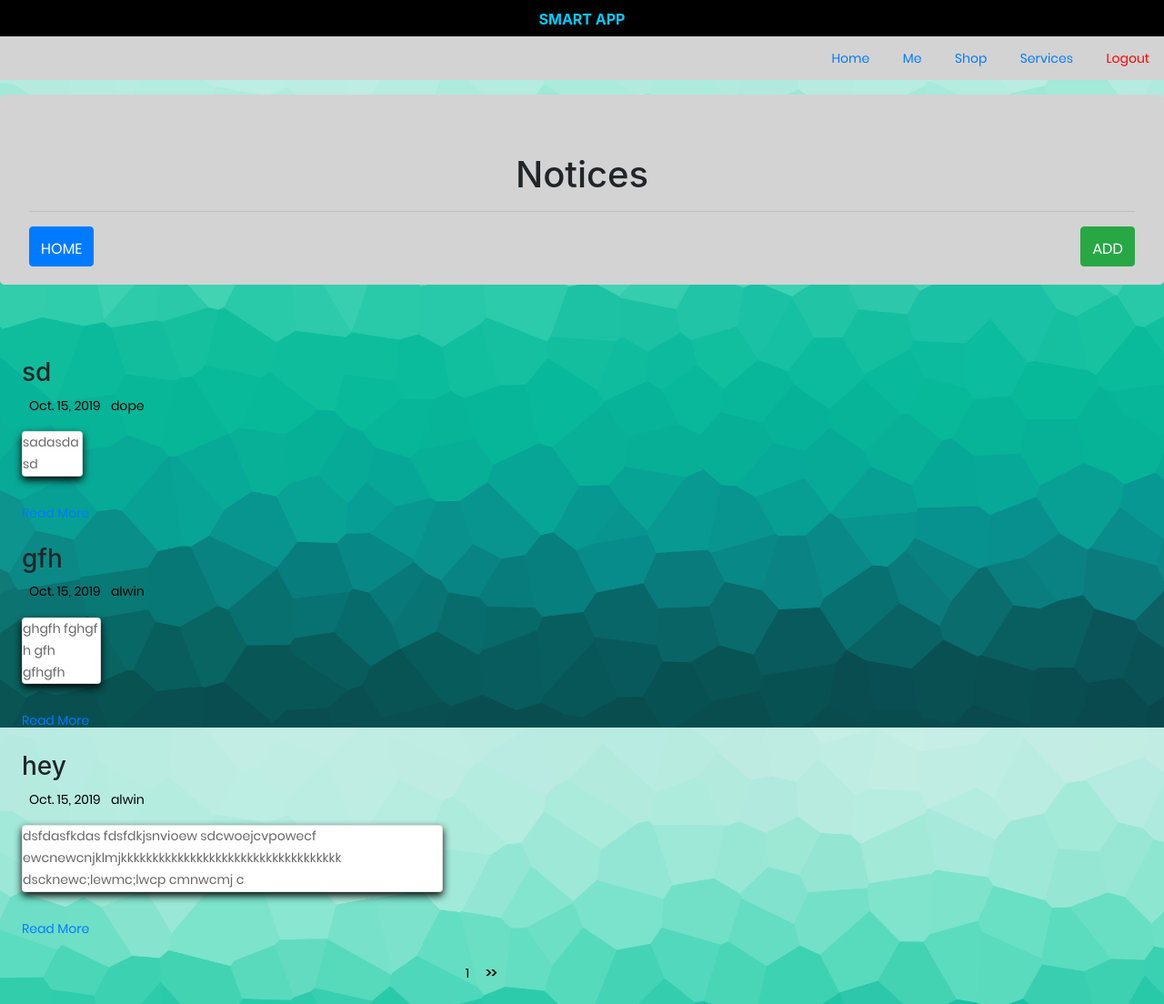
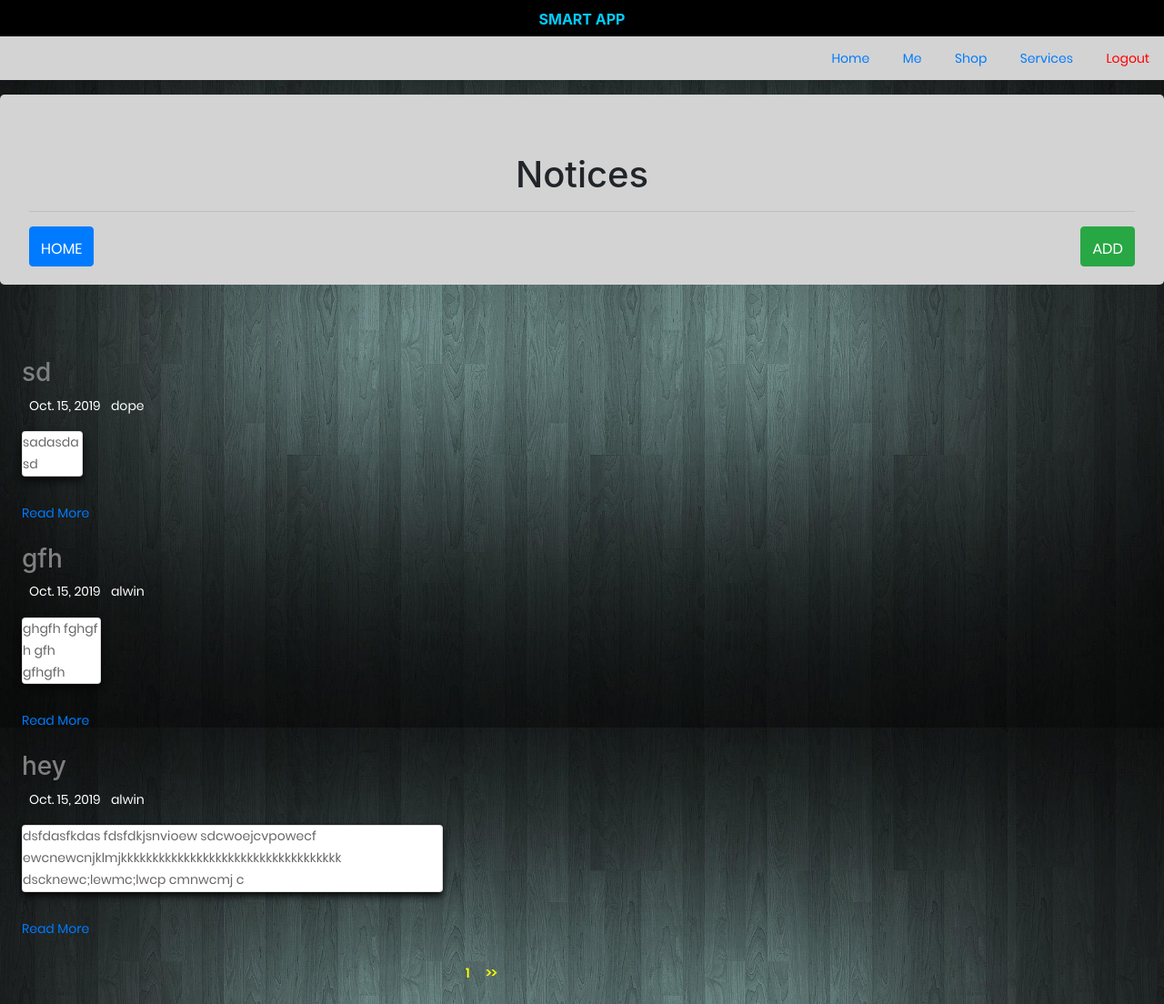
Before and after one commit to alwinarakkal/firstv1, a Django app: page /h in a window 1280 px wide. Shown: the whole page at 91% size. Run offline with Django 3.2, Linux system fonts and the light colour scheme; a user stored in the database is signed in; data comes from the database, SQL or seed files in the repository; some libraries are stand-ins or nearby versions.

Commit message:
changed styles

```diff
--- a/templates/ex.html
+++ b/templates/ex.html
@@ -49,7 +49,7 @@
 
 <style>
 body {
-	background-image: url('{% static 'images/gradient_crystal_o2.jpg' %}');
+	background-image: url('{% static 'images/sk.jpg' %}');
         background-repeat:repeat;
        background-size:cover;
 }
--- a/templates/wall.html
+++ b/templates/wall.html
@@ -22,9 +22,9 @@
             <div class="blog-entry ftco-animate d-md-flex">
 
                 <div class="text text-2 pl-md-4 ">
-      <h3 class="mb-2">{{ post.title }}</h3>
+      <h3 class="mb-2" style="color:gray">{{ post.title }}</h3>
       <div class="meta-wrap">
-                        <p class="meta" style="color:black">
+                        <p class="meta" style="color:white">
               <span><i class="icon-calendar mr-2" aria-hidden="true"></i>{{post.created_on.date }}</span>
               <span><i class="icon-edit mr-2" aria-hidden="true"></i>{{post.aut }}</span>
 
@@ -48,16 +48,16 @@
     <ul style="margin-left: 40%">
 
         {% if posts.has_previous %}
-        <li style="display:inline-flex"><a href="?page={{ posts.previous_page_number }}" style="color:black"><strong><<</strong> &nbsp &nbsp</a></li>
+        <li style="display:inline-flex"><a href="?page={{ posts.previous_page_number }}" style="color:yellow"><strong><<</strong> &nbsp &nbsp</a></li>
         {% endif %}
         {% for pg in posts.paginator.page_range %}
         {% if posts.number == pg %}
-<a href="?page={{ pg }}" style="color:black">{{ pg }}</a>
+<a href="?page={{ pg }}" style="color:yellow"><b>{{ pg }}</b></a>
 
         {% endif %}
         {% endfor %}
         {% if posts.has_next %}
-        <li style="display:inline-flex"><a href="?page={{ posts.next_page_number }}" style="color:black"><strong>&nbsp &nbsp >></strong>   </a></li>
+        <li style="display:inline-flex"><a href="?page={{ posts.next_page_number }}" style="color:yellow"><strong>&nbsp &nbsp >></strong>   </a></li>
         {% endif %}
     </ul>
 </div>
```
Also changed, not shown: templates/b_detail.html (+4 -4 lines).
